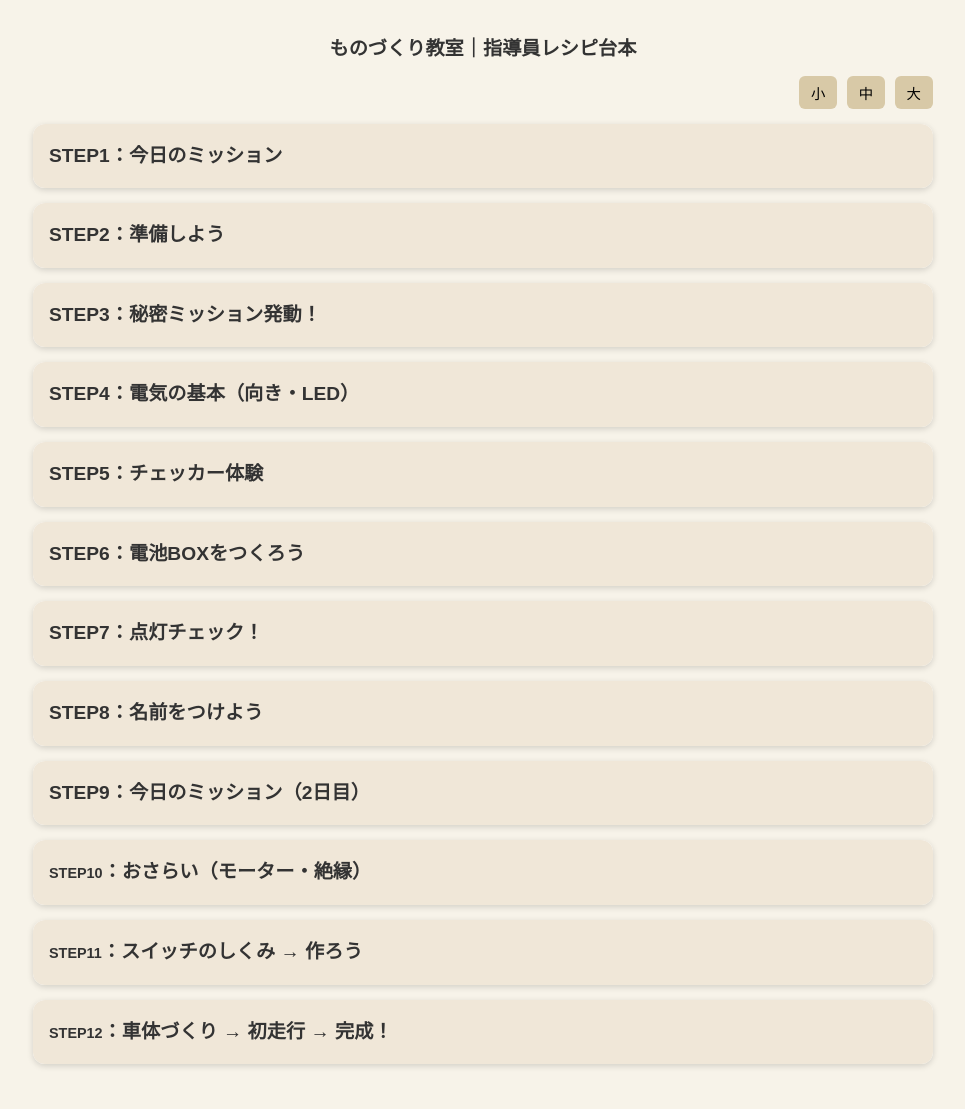
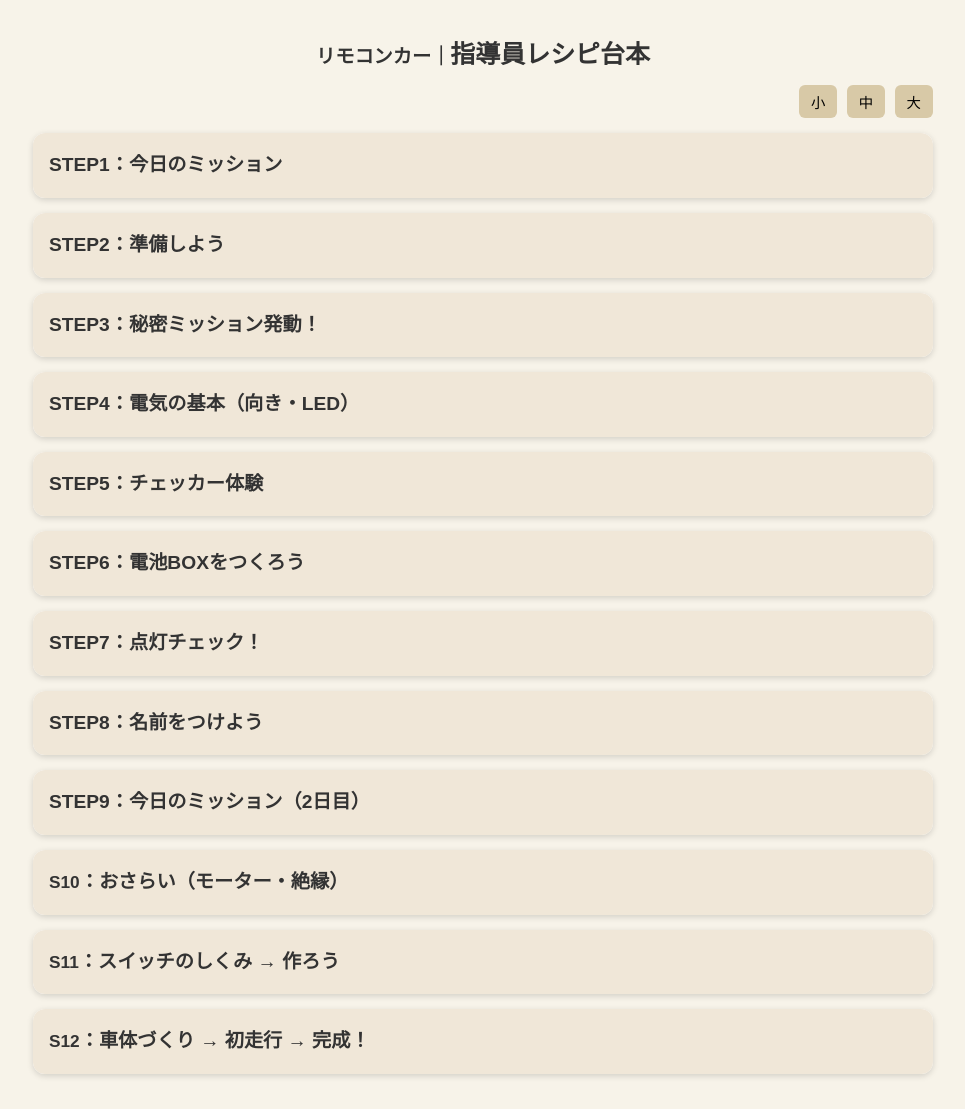
Before and after one commit to at80club-beep/2-day-progress-script, a plain HTML site: page index.html in a window 1280 px wide. Shown: the whole page, without its empty margins (157-1122 px from the left). Drawn offline with Linux system fonts and the light colour scheme.

Commit message:
Update index.html

```diff
--- a/index.html
+++ b/index.html
@@ -119,7 +119,7 @@ h1 {
 <body>
 <div class="container">
 
-<h1>ものづくり教室｜指導員レシピ台本</h1>
+<h1>リモコンカー｜<span style="font-size:1.3em">指導員レシピ台本</span></h1>
 
 <div class="font-buttons">
   <button onclick="setFontSize('small')">小</button>
@@ -342,7 +342,7 @@ h1 {
      STEP10
 ============================= -->
 <details class="accordion">
-  <summary><span style="font-size:0.75em">STEP10</span>：おさらい（モーター・絶縁）</summary>
+  <summary><span style="font-size:0.9em">S10</span>：おさらい（モーター・絶縁）</summary>
   <div class="content">
 
     <div class="script-box">
@@ -364,7 +364,7 @@ h1 {
      STEP11
 ============================= -->
 <details class="accordion">
-  <summary><span style="font-size:0.75em">STEP11</span>：スイッチのしくみ → 作ろう</summary>
+  <summary><span style="font-size:0.9em">S11</span>：スイッチのしくみ → 作ろう</summary>
   <div class="content">
 
     <div class="script-box">
@@ -390,7 +390,7 @@ h1 {
      STEP12
 ============================= -->
 <details class="accordion">
-  <summary><span style="font-size:0.75em">STEP12</span>：車体づくり → 初走行 → 完成！</summary>
+  <summary><span style="font-size:0.9em">S12</span>：車体づくり → 初走行 → 完成！</summary>
   <div class="content">
 
     <div class="script-box">
```
